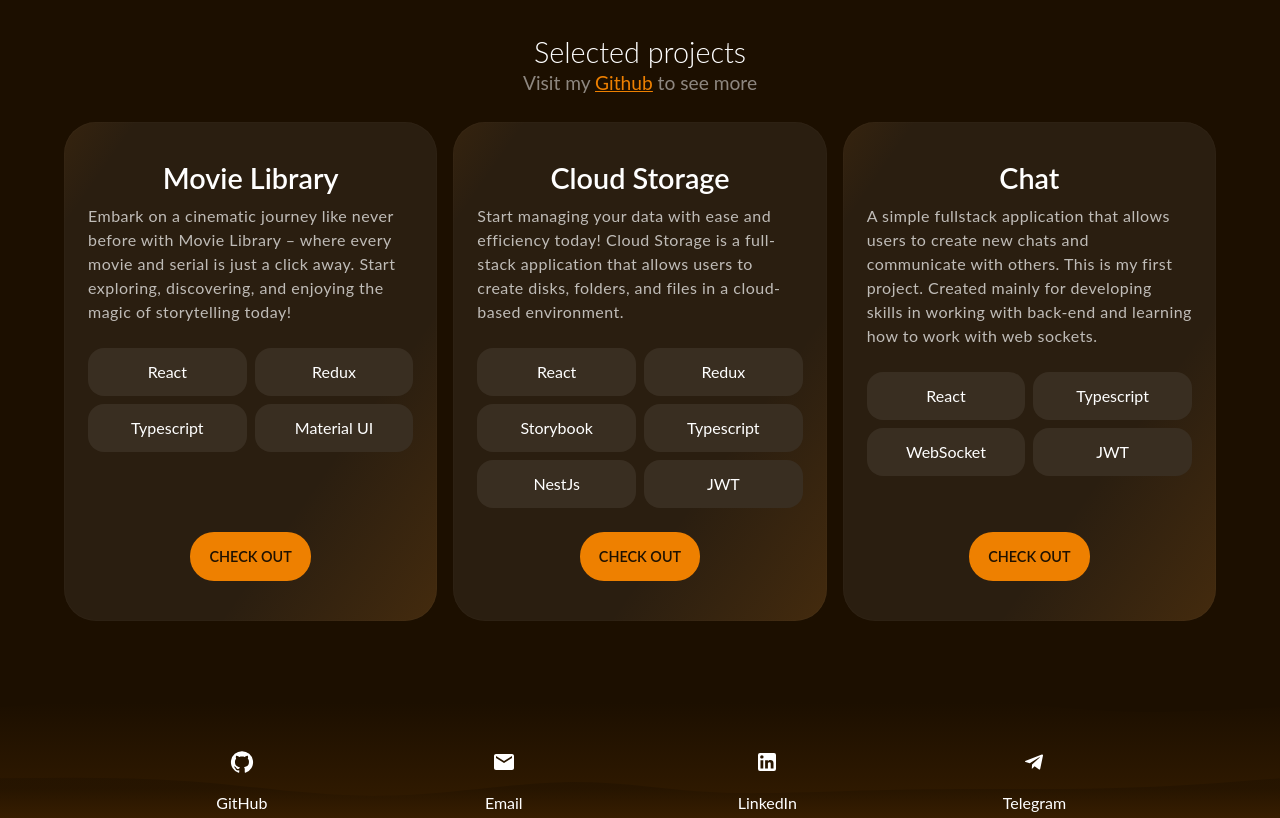
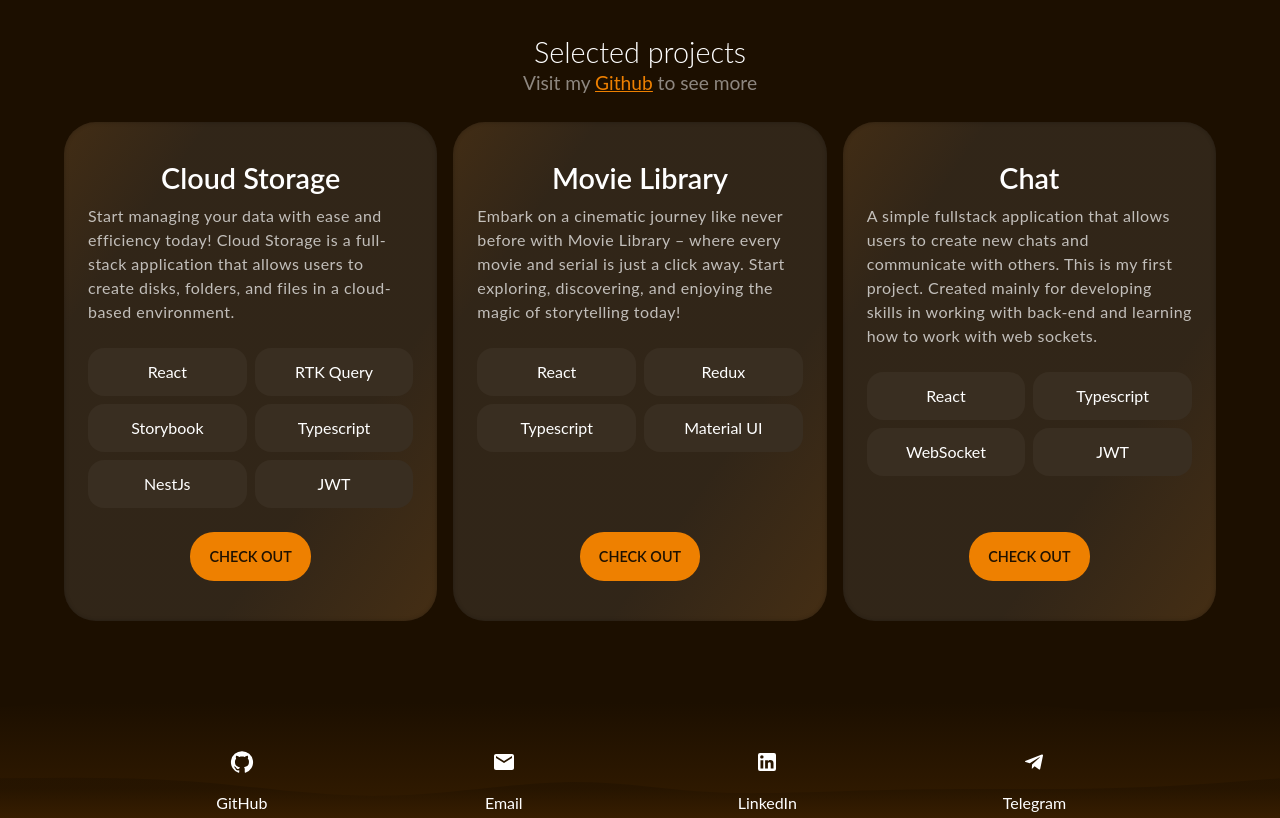
Before and after one commit to KostiaTrepyk/CV, a React (Create React App) app: page / in a window 1280 px wide. Shown: the part 760-1578 px from the top of the page. Built offline with nearby package versions, Linux system fonts and the light colour scheme.

Commit message:
Updated PorjectSection

```diff
--- a/src/components/Lists/ProjectList/ProjectListItem.tsx
+++ b/src/components/Lists/ProjectList/ProjectListItem.tsx
@@ -23,8 +23,9 @@ const animations: Variants = {
 export interface Project {
 	title: string;
 	description: string;
-    technologies: string[];
+	techs: string[];
 	link: string;
+	marked?: boolean;
 }
 
 interface ProjectListItemProps {
@@ -54,8 +55,8 @@ const ProjectListItem = forwardRef<HTMLLIElement, ProjectListItemProps>(
 					maxWidth: "500px",
 
 					backgroundImage: (theme) =>
-                        `linear-gradient(-235deg, ${theme.palette.primary.dark} -100%, #ffffff10 10% 70%, ${theme.palette.primary.main} 300%)`,
-                    boxShadow: "inset 0px 0px 2px #fff1",
+						`linear-gradient(-235deg, ${theme.palette.primary.dark} -120%, #ffffff18 20% 70%, ${theme.palette.primary.dark} 250%)`,
+					boxShadow: "inset 0px 0px 4px #0004",
 				}}
 				component="li"
 				ref={ref}
@@ -89,16 +90,15 @@ const ProjectListItem = forwardRef<HTMLLIElement, ProjectListItemProps>(
 						margin: 0,
 						padding: 0,
 						display: "grid",
-                        gridTemplateColumns:
-                            "repeat(auto-fit, minmax(110px,1fr))",
+						gridTemplateColumns: "repeat(auto-fit, minmax(110px,1fr))",
 						gridAutoRows: "1fr",
 						gap: "0.5rem",
 					}}
 					component="ul"
 				>
-                    {project.technologies.map((technology) => (
+					{project.techs.map((tech) => (
 						<Paper
-                            key={technology}
+							key={tech}
 							sx={{
 								textAlign: "center",
 								padding: 1.5,
@@ -108,7 +108,7 @@ const ProjectListItem = forwardRef<HTMLLIElement, ProjectListItemProps>(
 							elevation={10}
 							component="li"
 						>
-                            <Typography>{technology}</Typography>
+							<Typography>{tech}</Typography>
 						</Paper>
 					))}
 				</Stack>
--- a/src/components/sections/ProjectsSection.tsx
+++ b/src/components/sections/ProjectsSection.tsx
@@ -1,54 +1,30 @@
 import { forwardRef } from "react";
 import { Link } from "react-router-dom";
 import { Container, Typography } from "@mui/material";
-import { chatLink, cloudStorageClientLink, movieLibraryLink } from "data/links";
+import { motion } from "framer-motion";
+import { projects } from "data/projects";
 
 import ProjectList from "components/Lists/ProjectList/ProjectList";
-import ProjectListItem, {
-  type Project,
-} from "components/Lists/ProjectList/ProjectListItem";
+import ProjectListItem from "components/Lists/ProjectList/ProjectListItem";
+
+const MContainer = motion(Container);
 
 interface ProjectsSectionProps {}
 
 const ProjectsSection = forwardRef<HTMLElement, ProjectsSectionProps>(
 	(_, ref) => {
-    const projects: Project[] = [
-      {
-        title: "Movie Library",
-        description:
-          "Embark on a cinematic journey like never before with Movie Library – where every movie and serial is just a click away. Start exploring, discovering, and enjoying the magic of storytelling today!",
-        technologies: ["React", "Redux", "Typescript", "Material UI"],
-        link: movieLibraryLink,
-      },
-      {
-        title: "Cloud Storage",
-        description:
-          "Start managing your data with ease and efficiency today! Cloud Storage is a full-stack application that allows users to create disks, folders, and files in a cloud-based environment.",
-        technologies: [
-          "React",
-          "Redux",
-          "Storybook",
-          "Typescript",
-          "NestJs",
-          "JWT",
-        ],
-        link: cloudStorageClientLink,
-      },
-      {
-        title: "Chat",
-        description:
-          "A simple fullstack application that allows users to create new chats and communicate with others. This is my first project. Created mainly for developing skills in working with back-end and learning how to work with web sockets.",
-        technologies: ["React", "Typescript", "WebSocket", "JWT"],
-        link: chatLink,
-      },
-    ];
+		const topProjects = projects.slice(0, 3);
 
 		return (
-      <Container
+			<MContainer
 				sx={{
 					py: { sm: 4, xs: 2 },
 				}}
+				// @ts-ignore
 				component="section"
+				initial={{ opacity: 0 }}
+				whileInView={{ opacity: 1 }}
+				transition={{ duration: 0.5 }}
 				ref={ref}
 			>
 				<Typography
@@ -84,11 +60,11 @@ const ProjectsSection = forwardRef<HTMLElement, ProjectsSectionProps>(
 				</Typography>
 
 				<ProjectList>
-          {projects.map((project) => (
+					{topProjects.map((project) => (
 						<ProjectListItem key={project.title} project={project} />
 					))}
 				</ProjectList>
-      </Container>
+			</MContainer>
 		);
 	}
 );
```
Also changed, not shown: src/assets/icons/quote.svg (added). Lines whose indentation alone changed are shown as unchanged.
